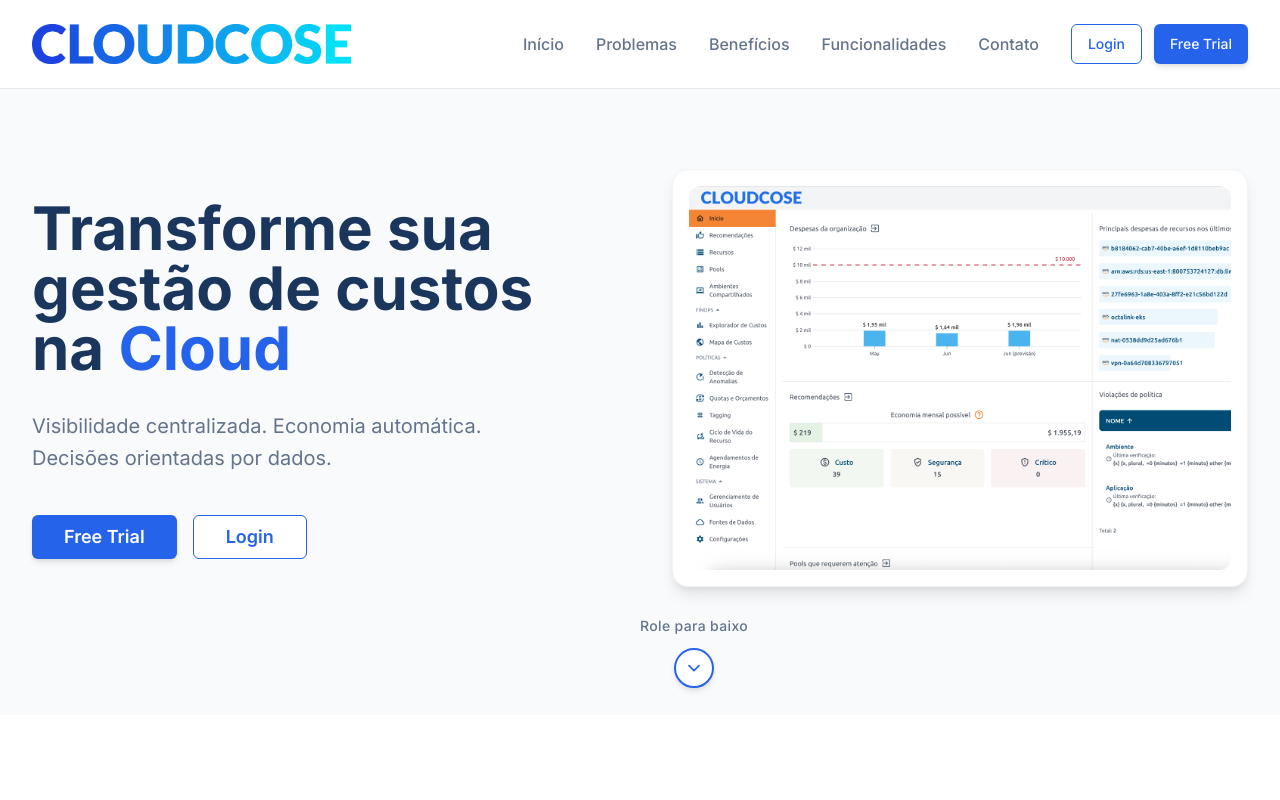
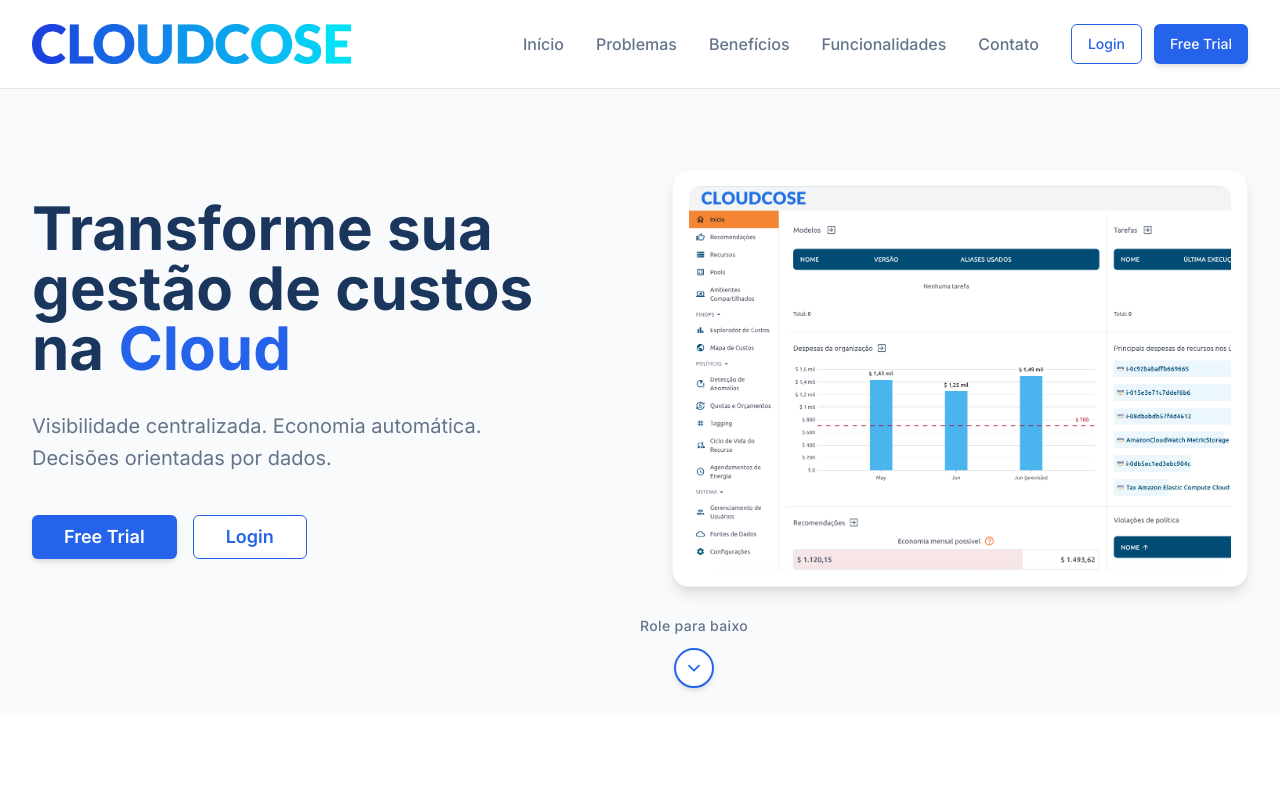
Before and after one commit to bwsolucoes/cloudcose-cost-command, a React (Vite) app: page / in a window 1280 px wide. Shown: the top 800 px of the page. Built offline with nearby package versions, Linux system fonts and the light colour scheme.

Commit message:
Update HeroSection image
Replaced the HeroSection image with the one provided in the attachment.

```diff
--- a/src/components/HeroSection.tsx
+++ b/src/components/HeroSection.tsx
@@ -41,7 +41,7 @@ const HeroSection = ({ onLogin, onFreeTrial }: HeroSectionProps) => {
           </div>
           <div className="animate-slide-in-right">
             <div className="bg-cloudcose-white rounded-2xl shadow-elevated p-4 border border-gray-100">
-              <img src="/lovable-uploads/bb3328b6-a628-497b-944e-abf8ad36efce.png"
+              <img src="/lovable-uploads/87cf556b-4b42-45c9-9960-b14f0eb0206e.png"
                    alt="Dashboard CloudCose"
                    className="w-full h-96 object-cover object-left-top rounded-xl" />
             </div>
```
Also changed, not shown: public/lovable-uploads/87cf556b-4b42-45c9-9960-b14f0eb0206e.png (added).
